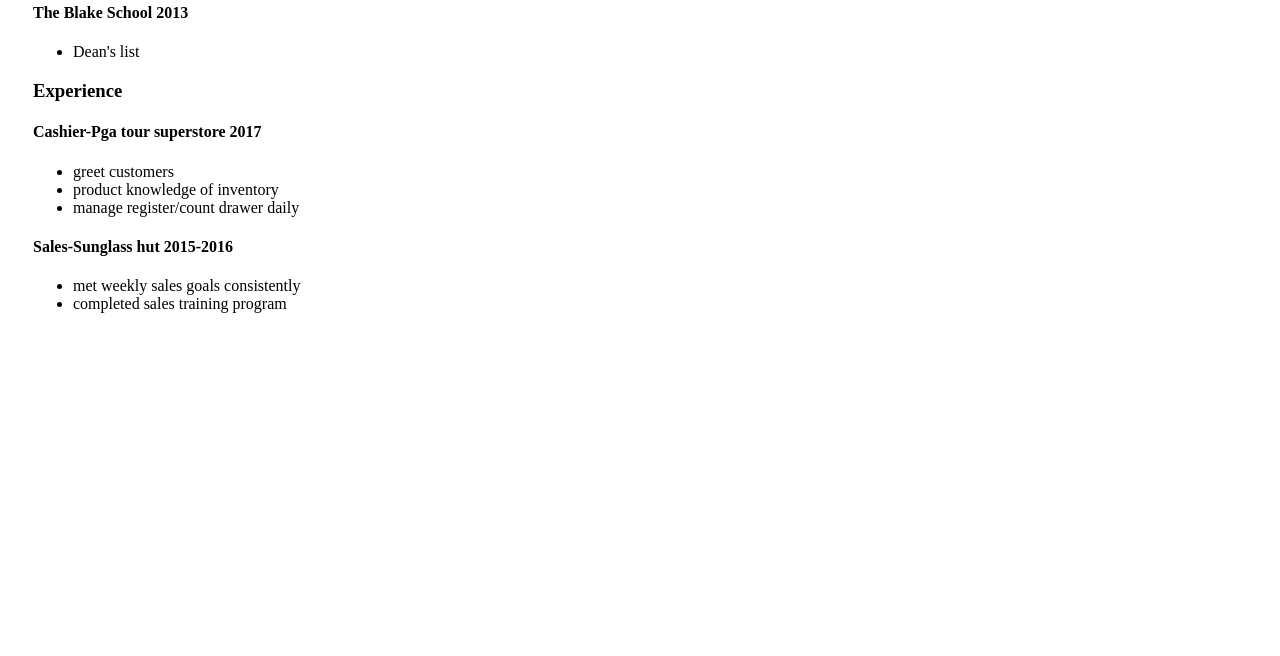
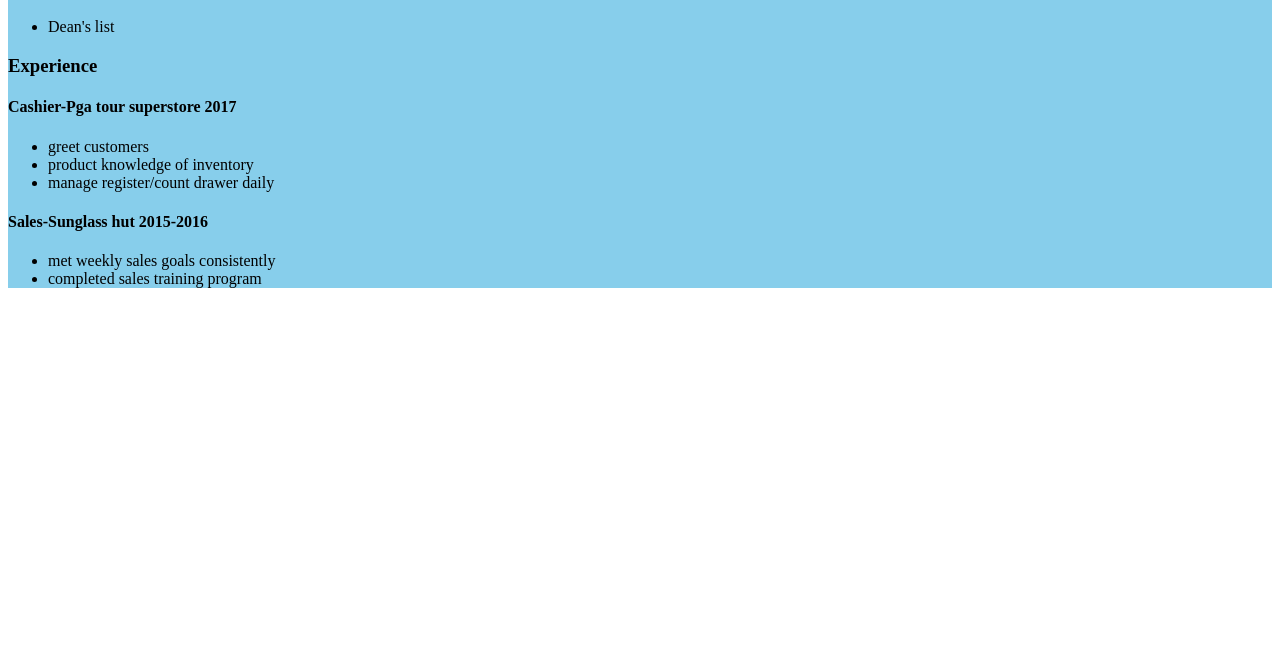
Before and after one commit to lexsweatt1/lexsweatt1.github.io, a plain HTML site: page index.html in a window 1280 px wide. Shown: the part 144-800 px from the top of the page. Drawn offline with Linux system fonts and the light colour scheme.

Commit message:
Update main.css

```diff
--- a/main.css
+++ b/main.css
@@ -1,4 +1,3 @@
 .resume{
-  border: 5px solid #fff;
-  margin: 20px;
+  background: skyblue
 }
```
